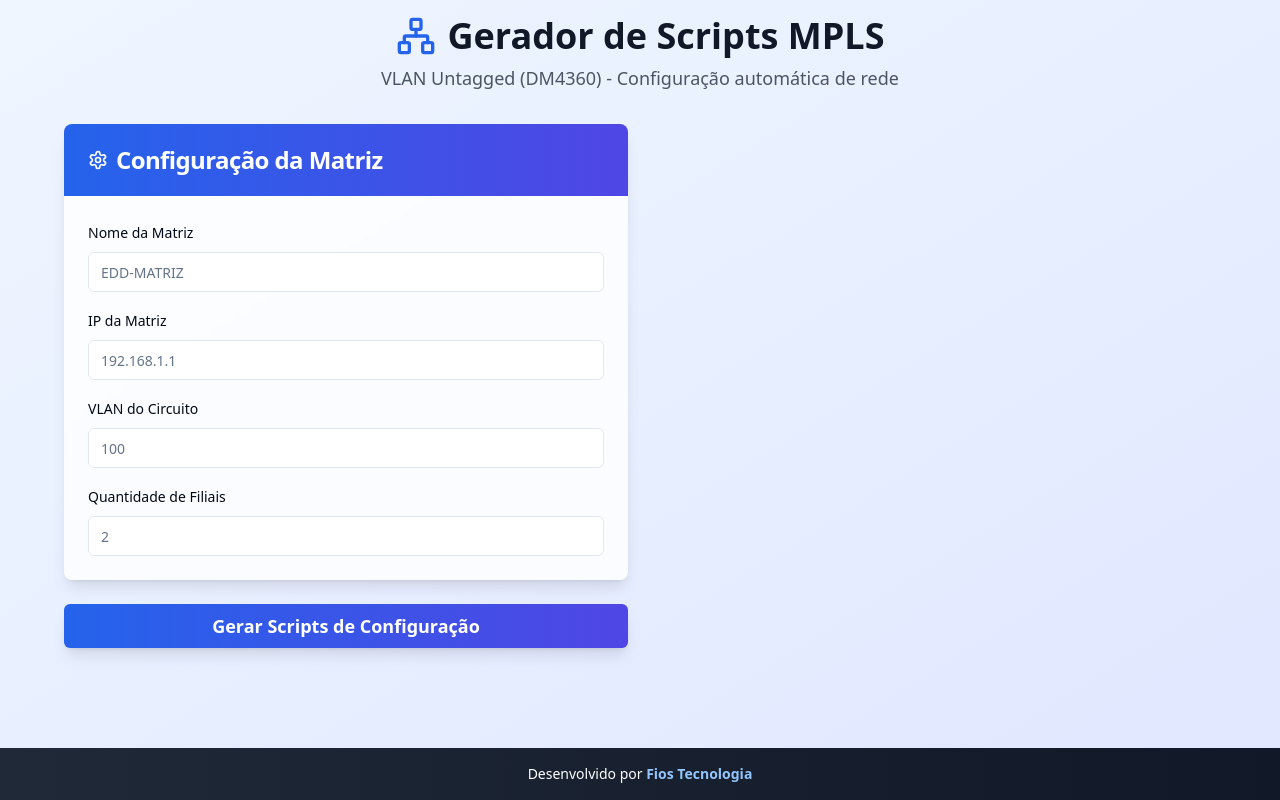
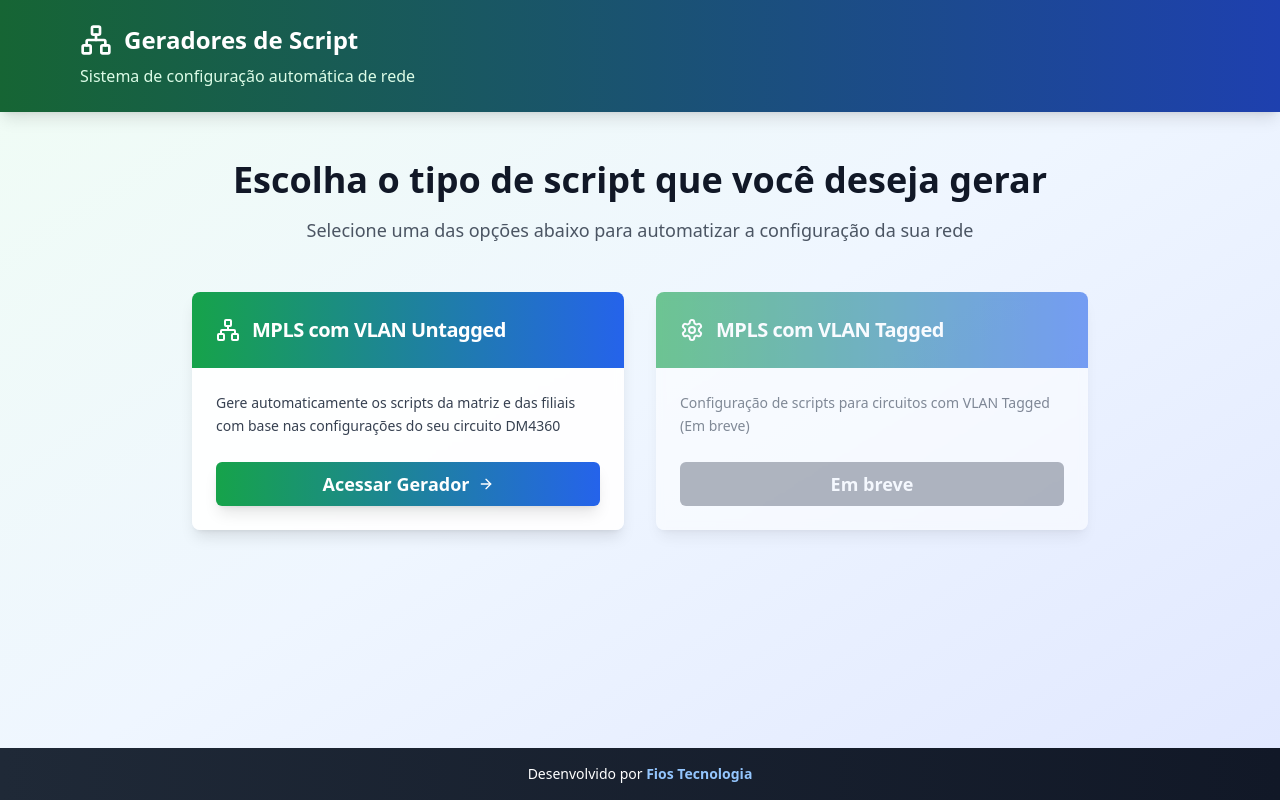
Before and after one commit to jonathmendesJava/mpls-script-wizard, a React (Vite) app: page / in a window 1280 px wide. Built offline with nearby package versions, Linux system fonts and the light colour scheme.

Commit message:
Feat: Create main page for script generators
Implement a main page as a portal for selecting network configuration script generators, including a card-based layout, navigation, and a link to the MPLS generator.

```diff
--- a/src/App.tsx
+++ b/src/App.tsx
@@ -1,8 +1,10 @@
+
 import { Toaster } from "@/components/ui/toaster";
 import { Toaster as Sonner } from "@/components/ui/sonner";
 import { TooltipProvider } from "@/components/ui/tooltip";
 import { QueryClient, QueryClientProvider } from "@tanstack/react-query";
 import { BrowserRouter, Routes, Route } from "react-router-dom";
+import Home from "./pages/Home";
 import Index from "./pages/Index";
 import NotFound from "./pages/NotFound";
 
@@ -15,7 +17,8 @@ const App = () => (
       <Sonner />
       <BrowserRouter>
         <Routes>
-          <Route path="/" element={<Index />} />
+          <Route path="/" element={<Home />} />
+          <Route path="/mpls-generator" element={<Index />} />
           {/* ADD ALL CUSTOM ROUTES ABOVE THE CATCH-ALL "*" ROUTE */}
           <Route path="*" element={<NotFound />} />
         </Routes>
--- /dev/null
+++ b/src/pages/Home.tsx
@@ -0,0 +1,120 @@
+
+import React from 'react';
+import { Card, CardContent, CardHeader, CardTitle, CardDescription } from '@/components/ui/card';
+import { Button } from '@/components/ui/button';
+import { Network, Settings, ArrowRight } from 'lucide-react';
+import { Link } from 'react-router-dom';
+
+interface ScriptGenerator {
+  id: string;
+  name: string;
+  description: string;
+  icon: React.ComponentType<any>;
+  route: string;
+  available: boolean;
+}
+
+const scriptGenerators: ScriptGenerator[] = [
+  {
+    id: 'mpls-vlan-untagged',
+    name: 'MPLS com VLAN Untagged',
+    description: 'Gere automaticamente os scripts da matriz e das filiais com base nas configurações do seu circuito DM4360',
+    icon: Network,
+    route: '/mpls-generator',
+    available: true
+  },
+  // Futuros geradores podem ser adicionados aqui
+  {
+    id: 'mpls-vlan-tagged',
+    name: 'MPLS com VLAN Tagged',
+    description: 'Configuração de scripts para circuitos com VLAN Tagged (Em breve)',
+    icon: Settings,
+    route: '#',
+    available: false
+  }
+];
+
+const Home = () => {
+  return (
+    <div className="min-h-screen bg-gradient-to-br from-green-50 via-blue-50 to-indigo-100 flex flex-col">
+      {/* Cabeçalho */}
+      <header className="bg-gradient-to-r from-green-800 to-blue-800 text-white shadow-lg">
+        <div className="max-w-6xl mx-auto px-4 py-6">
+          <div className="flex items-center gap-3">
+            <Network className="h-8 w-8" />
+            <h1 className="text-2xl font-bold">Geradores de Script</h1>
+          </div>
+          <p className="text-green-100 mt-2">Sistema de configuração automática de rede</p>
+        </div>
+      </header>
+
+      {/* Conteúdo Principal */}
+      <main className="flex-1 p-4">
+        <div className="max-w-6xl mx-auto">
+          <div className="text-center mb-12 mt-8">
+            <h2 className="text-4xl font-bold text-gray-900 mb-4">
+              Escolha o tipo de script que você deseja gerar
+            </h2>
+            <p className="text-lg text-gray-600 max-w-2xl mx-auto">
+              Selecione uma das opções abaixo para automatizar a configuração da sua rede
+            </p>
+          </div>
+
+          {/* Grid de Geradores */}
+          <div className="grid grid-cols-1 md:grid-cols-2 lg:grid-cols-2 gap-8 max-w-4xl mx-auto">
+            {scriptGenerators.map((generator) => (
+              <Card
+                key={generator.id}
+                className={`shadow-lg border-0 bg-white/90 backdrop-blur-sm transition-all duration-300 hover:shadow-xl hover:scale-105 ${
+                  !generator.available ? 'opacity-60' : ''
+                }`}
+              >
+                <CardHeader className="bg-gradient-to-r from-green-600 to-blue-600 text-white rounded-t-lg">
+                  <CardTitle className="flex items-center gap-3 text-xl">
+                    <generator.icon className="h-6 w-6" />
+                    {generator.name}
+                  </CardTitle>
+                </CardHeader>
+                <CardContent className="p-6">
+                  <CardDescription className="text-gray-700 mb-6 leading-relaxed">
+                    {generator.description}
+                  </CardDescription>
+
+                  {generator.available ? (
+                    <Button
+                      asChild
+                      className="w-full bg-gradient-to-r from-green-600 to-blue-600 hover:from-green-700 hover:to-blue-700 text-white py-3 text-lg font-semibold shadow-lg transition-all duration-200"
+                      size="lg"
+                    >
+                      <Link to={generator.route} className="flex items-center justify-center gap-2">
+                        Acessar Gerador
+                        <ArrowRight className="h-5 w-5" />
+                      </Link>
+                    </Button>
+                  ) : (
+                    <Button
+                      disabled
+                      className="w-full py-3 text-lg font-semibold"
+                      size="lg"
+                    >
+                      Em breve
+                    </Button>
+                  )}
+                </CardContent>
+              </Card>
+            ))}
+          </div>
+        </div>
+      </main>
+
+      {/* Rodapé */}
+      <footer className="bg-gradient-to-r from-gray-800 to-gray-900 text-white py-4 mt-12">
+        <div className="max-w-6xl mx-auto px-4 text-center">
+          <p className="text-sm">Desenvolvido por <span className="font-semibold text-blue-300">Fios Tecnologia</span></p>
+        </div>
+      </footer>
+    </div>
+  );
+};
+
+export default Home;
```
